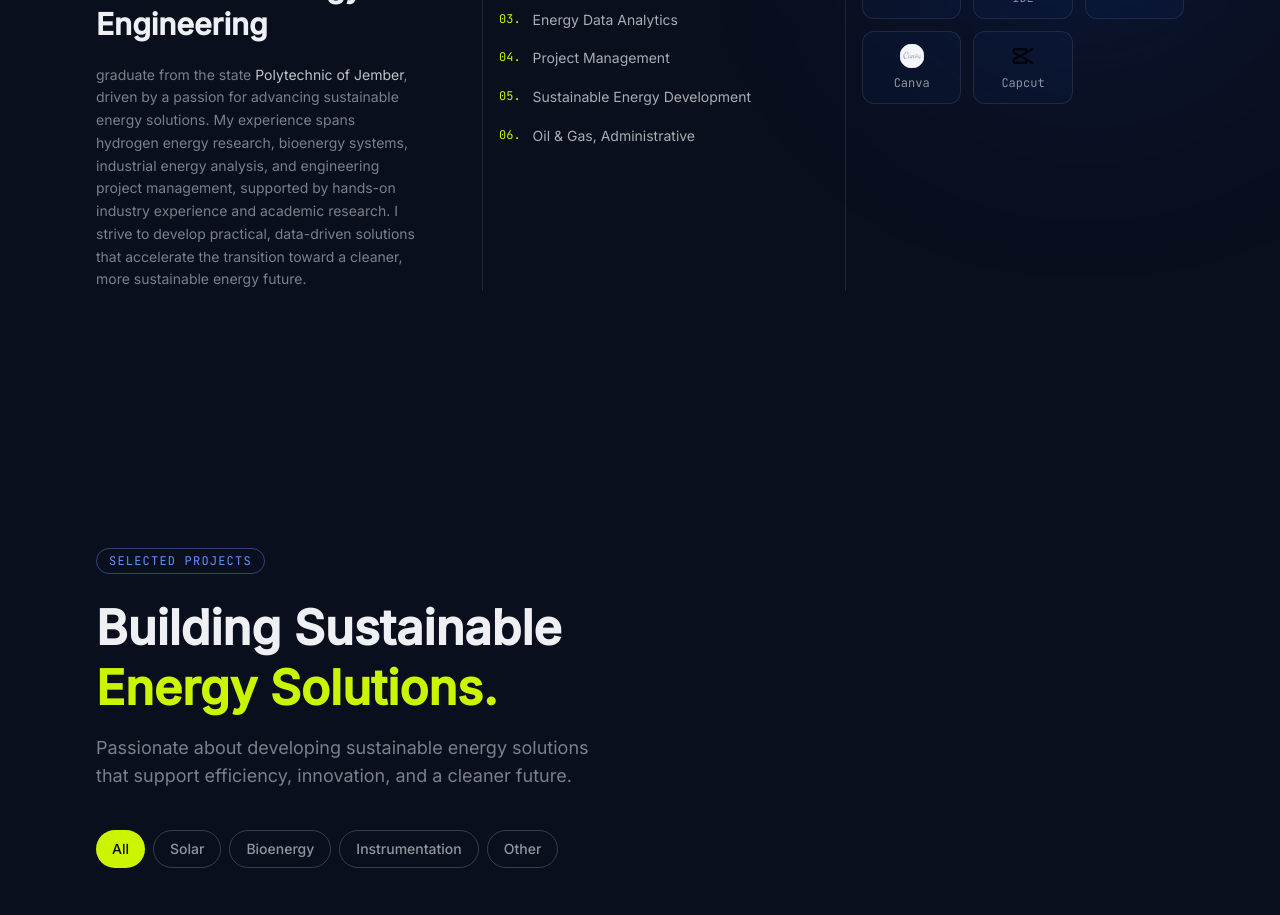
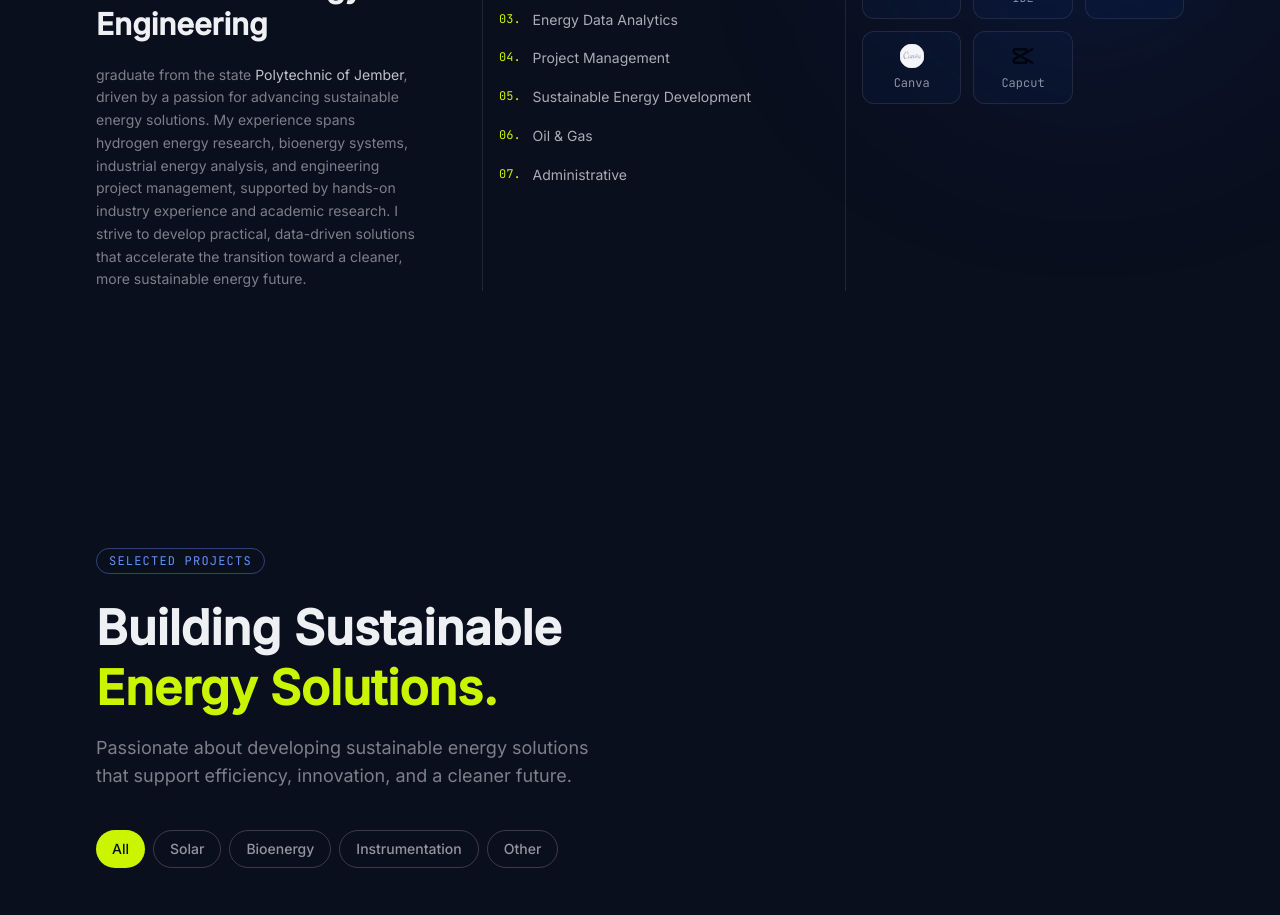
Before and after one commit to rifqiadrianto007/FahrosiNurArif, a Next.js app: page / in a window 1280 px wide. Shown: the part 1100-2015 px from the top of the page. Built offline with nearby package versions, Linux system fonts and the light colour scheme.

Commit message:
update minat

```diff
--- a/src/components/sections/About.tsx
+++ b/src/components/sections/About.tsx
@@ -9,7 +9,8 @@ const interests = [
     "Energy Data Analytics",
     "Project Management",
     "Sustainable Energy Development",
-    "Oil & Gas, Administrative"
+    "Oil & Gas",
+    "Administrative"
 ];
 
 const tools = [
```
